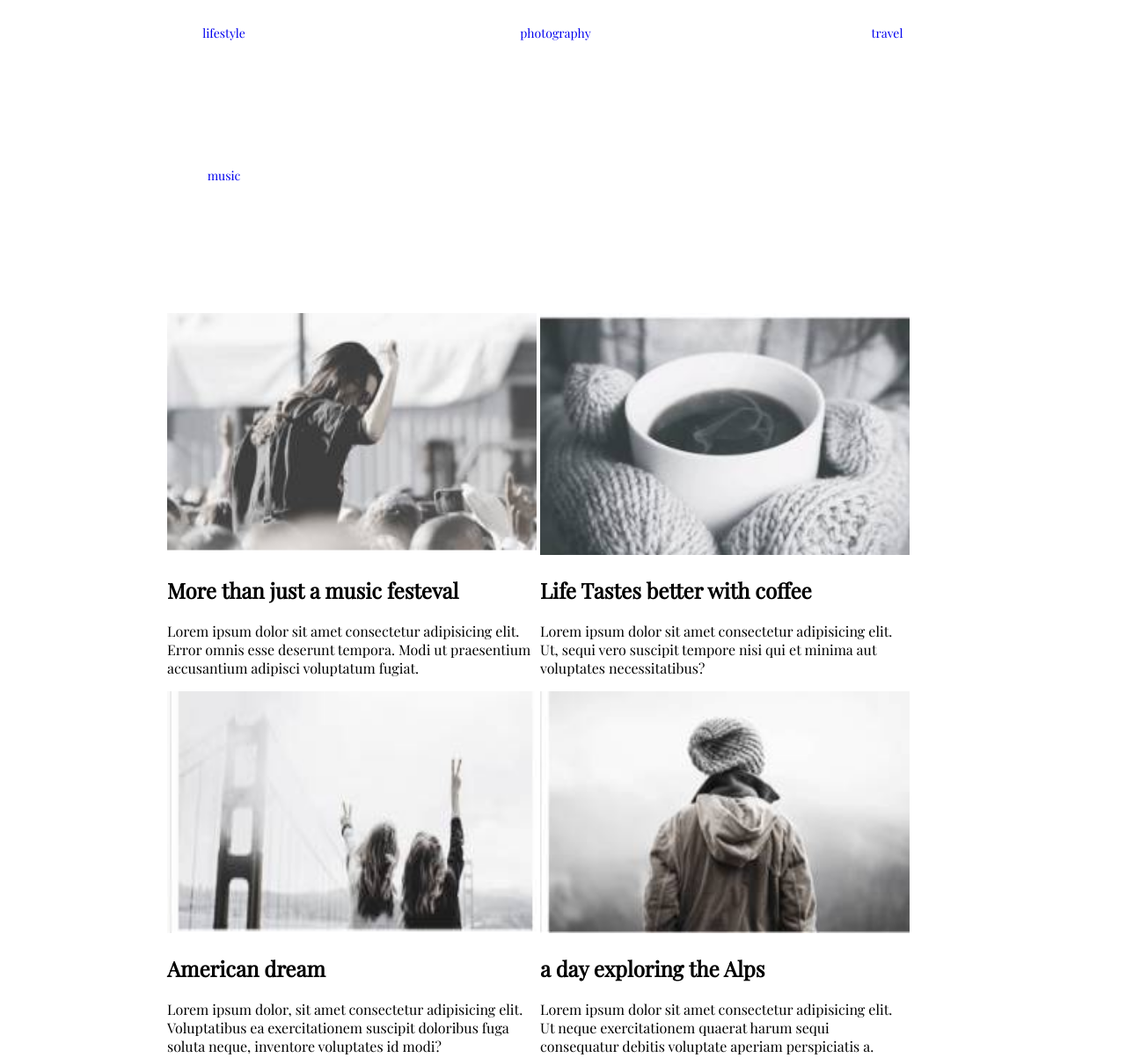
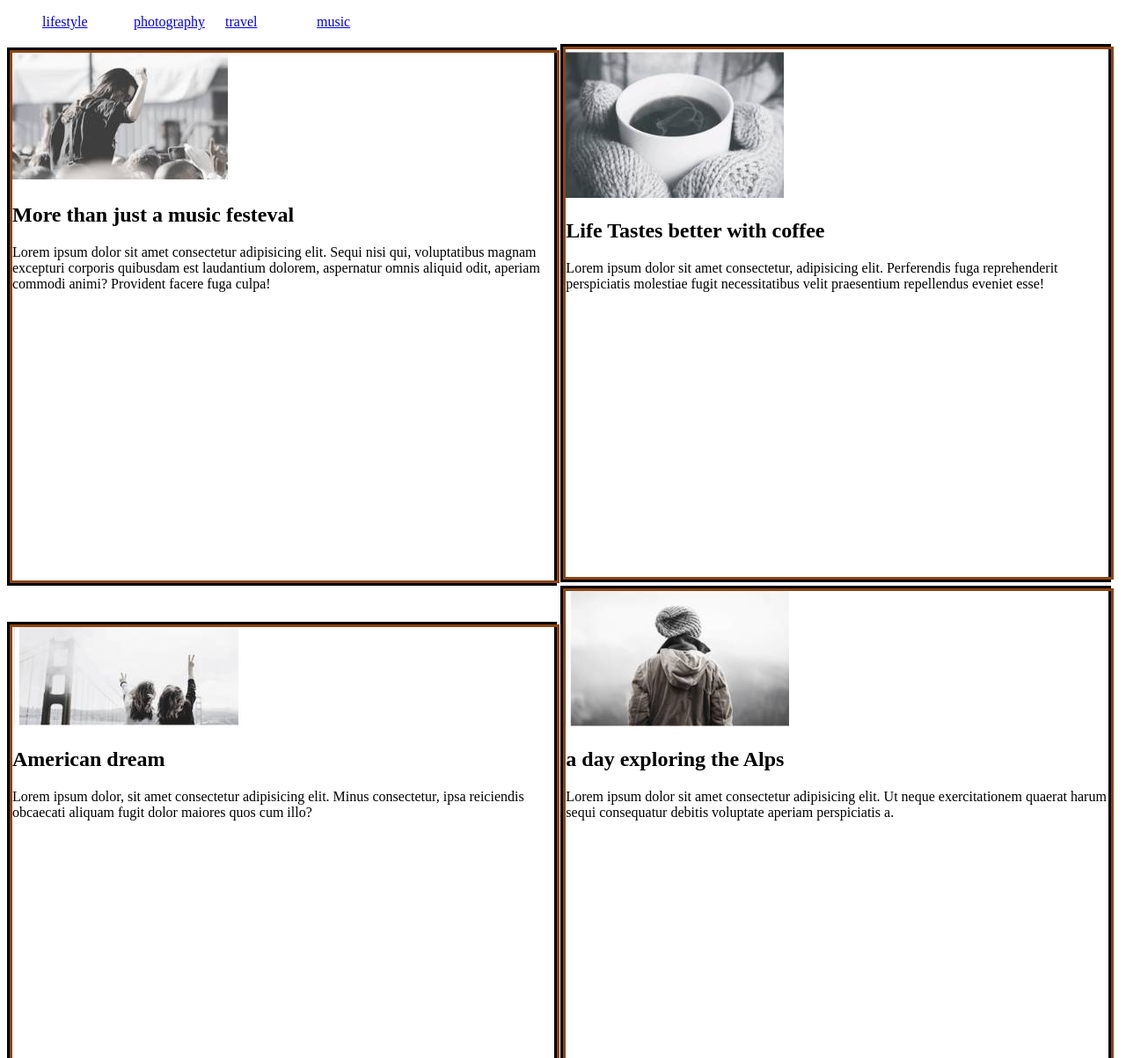
Before and after one commit to a1ryxgod/modul1-dz, a plain HTML site: page modul1-dz-master/index.html in a window 1280 px wide. Shown: the top 1203 px of the page at 88% size. Drawn offline with nearby package versions, Linux system fonts and the light colour scheme.

Commit message:
Add files via upload

```diff
--- a/modul1-dz-master/css/index.css
+++ b/modul1-dz-master/css/index.css
@@ -1,55 +1,20 @@
-li {
+.outer{
+    height: auto;
+    width: 49%;
     display: inline-block;
-    width: 113px;
-    height: 42px;
-    font-size: 14px;
-    line-height: 24px;
-    color: #03a9f4;
-    font-family: 'Playfair Display', serif;
-    font-weight: 400;
-    text-align: center;
-    margin: 110px;
-    margin-top: 10px;
-    margin-left: 150px;
+border-style: solid;
+border-width: 3px;
+border-color: black;
 }
 
-.inner {
-    width: 420px;
+li{
     display: inline-block;
-    margin: auto;
+    width: 100px;
 }
-
-button {
-    display: inline-block;
-    margin-left: 650px;
-    padding: 0;
-    border: 1px solid black;
-    font: inherit;
-    color: inherit;
-    background-color: transparent;
-    font-family: 'Playfair Display', serif;
-    width: 170px;
-    height: 60px;
+.inner{
+    height: 600px;
+    width: 100%;
+    border-style: solid;
+    border-width: 3px;
+    border-color:saddlebrown;
 }
-
-a {
-    text-decoration: none;
-}
-
-p {
-    font-family: 'Playfair Display', serif;
-}
-
-h2 {
-    font-family: 'Playfair Display', serif;
-}
-
-img {
-    width: 100%;
-    height: 275px;
-}
-
-.main {
-    width: 900px;
-    margin: 0 auto;
-}
--- a/modul1-dz-master/index.html
+++ b/modul1-dz-master/index.html
@@ -1,80 +1,61 @@
 <!DOCTYPE html>
 <html lang="en">
-
 <head>
     <meta charset="UTF-8">
     <meta name="viewport" content="width=device-width, initial-scale=1.0">
     <meta http-equiv="X-UA-Compatible" content="ie=edge">
     <title>Document</title>
     <link rel="stylesheet" href="./css/index.css">
-    <style>
-        @import url('https://fonts.googleapis.com/css?family=Playfair+Display&display=swap');
-    </style>
 </head>
 
 <body>
     <ul>
         <li><a href="https://www.faceit.com/ru"> lifestyle</a></li>
         <li><a href="https://www.faceit.com/ru"> photography </a></li>
-        <li><a href="https://www.faceit.com/ru"> travel </a></li>
+        <li><a href="https://www.faceit.com/ru">   travel  </a></li>
         <li><a href="https://www.faceit.com/ru"> music </a></li>
     </ul>
 
-    <div class="main">
-
+    <div class="outer">
         <div class="inner">
             <img src="./img/prikol.jpg" alt="">
             <h2>More than just a music festeval</h2>
-            <p>
-                Lorem ipsum dolor sit amet consectetur adipisicing elit. Error omnis esse deserunt tempora. Modi ut praesentium accusantium adipisci voluptatum fugiat.
-
-            </p>
-
+            <p>Lorem ipsum dolor sit amet consectetur adipisicing elit. Sequi nisi qui, voluptatibus magnam excepturi corporis
+                quibusdam est laudantium dolorem, aspernatur omnis aliquid odit, aperiam commodi animi? Provident facere fuga
+                culpa!</p>
+        </div>
     </div>
 
 
+    <div class="outer">
         <div class="inner">
             <img src="./img/tea.jpg" alt="">
             <h2>Life Tastes better with coffee</h2>
-            <p>Lorem ipsum dolor sit amet consectetur adipisicing elit. Ut, sequi vero suscipit tempore nisi qui et minima aut voluptates necessitatibus?</p>
-
+            <p>Lorem ipsum dolor sit amet consectetur, adipisicing elit. Perferendis fuga reprehenderit perspiciatis molestiae
+                fugit necessitatibus velit praesentium repellendus eveniet esse!</p>
+        </div>
     </div>
 
 
-
+    <div class="outer">
         <div class="inner">
         <img src="./img/bridge.jpg" alt="">
         <h2>American dream</h2>
-            <p>Lorem ipsum dolor, sit amet consectetur adipisicing elit. Voluptatibus ea exercitationem suscipit doloribus fuga soluta neque, inventore voluptates id modi?</p>
-
+        <p>Lorem ipsum dolor, sit amet consectetur adipisicing elit. Minus consectetur, ipsa reiciendis obcaecati aliquam fugit dolor maiores quos cum illo?</p>
+    </div>
 </div>
 
 
-
+     <div class="outer">
     <div class="inner">
      <img src="./img/deadinside.jpg" alt="">
      <h2>a day exploring the Alps</h2>
      <p>Lorem ipsum dolor sit amet consectetur adipisicing elit. Ut neque exercitationem quaerat harum sequi consequatur debitis voluptate aperiam perspiciatis a.</p>
-
+    </div>
 </div>
 
-        <div class="inner">
-            <img src="./img/deadinside.jpg" alt="">
-            <h2>a day exploring the Alps</h2>
-            <p>Lorem ipsum dolor sit amet consectetur adipisicing elit. Ut neque exercitationem quaerat harum sequi consequatur debitis voluptate aperiam perspiciatis a.</p>
-
-        </div>
-
-        <div class="inner">
-            <img src="./img/deadinside.jpg" alt="">
-            <h2>a day exploring the Alps</h2>
-            <p>Lorem ipsum dolor sit amet consectetur adipisicing elit. Ut neque exercitationem quaerat harum sequi consequatur debitis voluptate aperiam perspiciatis a.</p>
-
-        </div>
-    </div>
-    <button>Load more</button>
+     <button>learn more</button>
 
 
 </body>
-
 </html>
--- /dev/null
+++ b/modul1-dz-master/modul1-dz-master/css/index.css
@@ -0,0 +1,58 @@
+li {
+    display: inline-block;
+    width: 113px;
+    height: 42px;
+    font-size: 14px;
+    line-height: 24px;
+    color: #03a9f4;
+    font-family: 'Playfair Display', serif;
+    font-weight: 400;
+    text-align: center;
+    margin: 110px;
+    margin-top: 10px;
+    margin-left: 150px;
+}
+
+.inner {
+    width: 420px;
+    display: inline-block;
+    margin: auto;
+    padding: 13px;
+
+}
+
+button {
+    display: inline-block;
+
+    padding: 0;
+    border: 1px solid black;
+    font: inherit;
+    color: inherit;
+    background-color: transparent;
+    font-family: 'Playfair Display', serif;
+    width: 170px;
+    height: 60px;
+}
+
+a {
+    text-decoration: none;
+}
+
+p {
+    font-family: 'Playfair Display', serif;
+}
+
+h2 {
+    font-family: 'Playfair Display', serif;
+}
+
+img {
+    width: 100%;
+    height: 275px;
+}
+
+.main {
+    width: 900px;
+    margin: 0 auto;
+
+}
```
Also changed, not shown: modul1-dz-master/modul1-dz-master/index.html (added, +80 -0 lines), modul1-dz-master/modul1-dz-master/img/bridge.jpg (added), modul1-dz-master/modul1-dz-master/img/deadinside.jpg (added), modul1-dz-master/modul1-dz-master/img/prikol.jpg (added), modul1-dz-master/modul1-dz-master/img/tea.jpg (added). Lines whose indentation alone changed are shown as unchanged.
